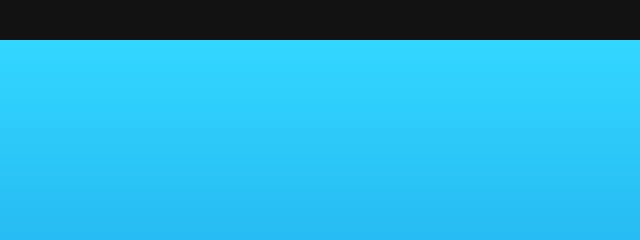
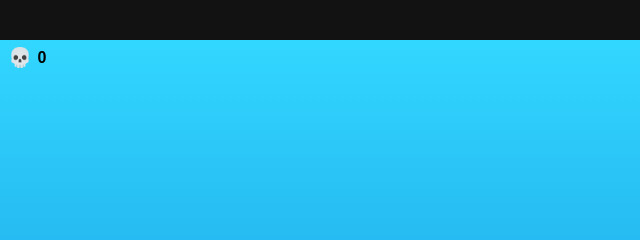
Before and after one commit to my-kiwi/mane-quest, a website built with Vite: page index.html in a window 1280 px wide. Shown: the top 240 px of the page, 0-640 px from the left. Built offline with nearby package versions, Linux system fonts and the light colour scheme.

Commit message:
feat: display death count on the UI

```diff
--- a/index.html
+++ b/index.html
@@ -9,6 +9,7 @@
     <main>
       <canvas id="g"></canvas>
       <button id="s" type="button"></button>
+      <div id="k" aria-label="Deaths"><span aria-hidden="true">💀</span><span id="v">0</span></div>
       <div id="d" class="n">
         <strong id="q"></strong>
         <span id="l"></span>
--- a/src/unicorn.ts
+++ b/src/unicorn.ts
@@ -5,6 +5,7 @@ import { TileType } from './levels/level-type';
 import { getTileDimensions } from './levels/levelGeometry';
 import Music from './music';
 import { encodeSvg } from './svg-helpers';
+import { getElementById } from './dom-helpers';
 
 const UNICORN_SIZE_MULTIPLIER = 1.3;
 
@@ -82,6 +83,7 @@ export function killUnicorn(currentTime: number): void {
   }
 
   unicorn.deaths += 1;
+  getElementById('v')!.textContent = String(unicorn.deaths);
   unicorn.isDead = true;
   unicorn.diedAt = Date.now();
   setUnicornImage();
--- a/styles.css
+++ b/styles.css
@@ -39,6 +39,23 @@ canvas {
   cursor: pointer;
   font-size: 1rem;
   opacity: 0.5;
+}
+
+#k {
+  position: absolute;
+  top: 0.5rem;
+  left: 0.5rem;
+  z-index: 2;
+  display: flex;
+  align-items: center;
+  gap: 0.35rem;
+  color: #000;
+  font: 700 1rem sans-serif;
+}
+
+#k span:first-child {
+  font-size: 1.2rem;
+  line-height: 1;
 }
 
 * {
```
